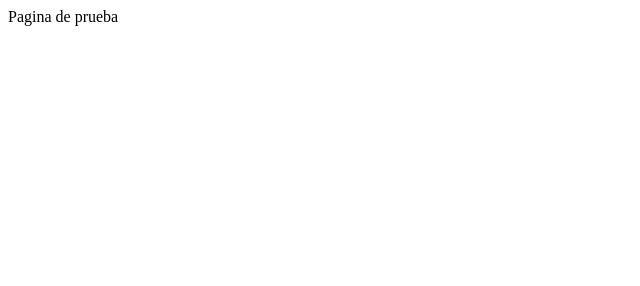
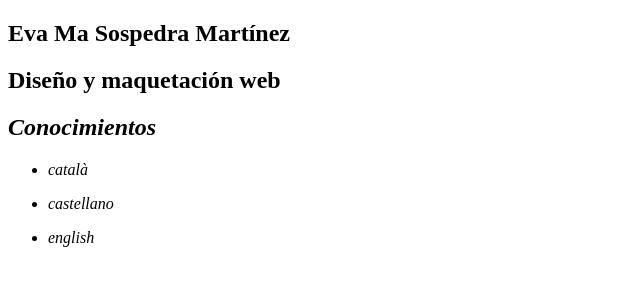
Before and after one commit to esospedra/esospedra.github.io, a plain HTML site: page index.html in a window 1280 px wide. Shown: the whole page, without its empty margins (0-640 px from the left). Drawn offline with Linux system fonts and the light colour scheme.

Commit message:
no message

```diff
--- a/index.html
+++ b/index.html
@@ -1,5 +1,33 @@
+<!DOCTYPE html>
 <html>
-<body>
-Pagina de prueba
-</body>
+	<head>
+		<meta charset="utf-8" />
+		<meta http-equiv="Content-Type" content="text/html; charset=utf-8" />
+		<meta http-equiv="X-UA-Compatible" content="IE=edge" />
+		<title>Eva Ma Sospedra. Diseño web y maquetación</title>
+		<meta name="description" content="Diseño, web, frontend, front-end, maquetacion, html5, CSS3, LESS, Bootstrap. Diseño y maquetación web" />
+		<meta name="viewport" content="width=device-width,initial-scale=1, maximum-scale=1.0, user-scalable=0"/>
+	</head>
+	<body>
+		<section>
+			<h1>Eva Ma Sospedra Martínez</h1>
+			<h2>Diseño y maquetación web</h2>
+		</section>
+
+		<article>
+			<h1><i class="" />Conocimientos</h1>
+			<ul>
+				<li><p>català<i class="star"></p></li>
+				<li><p>castellano<i class="star"></p></li>
+				<li><p>english<i class="star"></p></li>
+			</ul>
+		</article>
+
+		<article>
+
+
+		</article>
+
+
+	</body>
 </html>
```
